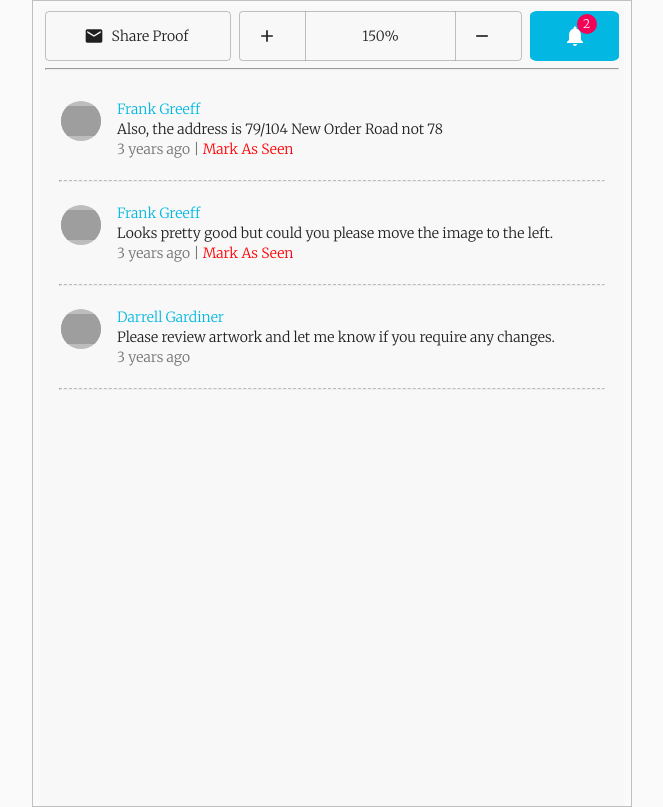
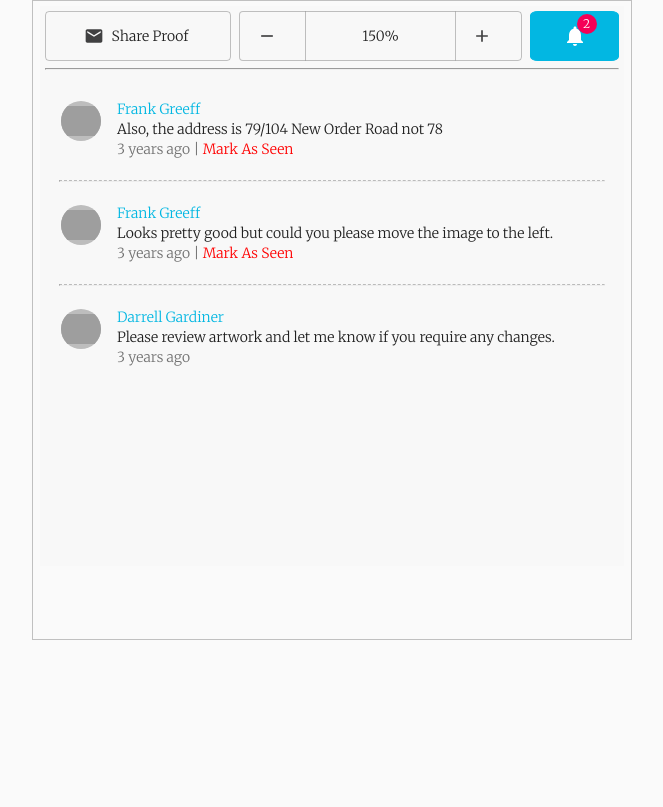
Before and after one commit to shishirkaji/testrealhub, a React (Create React App) app: page /comments in a window 1280 px wide. Shown: the whole page, without its empty margins (308-971 px from the left). Built offline with nearby package versions, Linux system fonts and the light colour scheme; grey boxes are pictures that could not be loaded.

Commit message:
final commit

```diff
--- a/src/components/ArtworkComments/ArtworkComments.js
+++ b/src/components/ArtworkComments/ArtworkComments.js
@@ -8,7 +8,10 @@ const ArtworkComments = () => {
   return (
     <Fragment>
       <CssBaseline />
-      <Container maxWidth="sm" style={{ border: "1px solid rgba(0, 0, 0, 0.23)", paddingRight: "7px", paddingLeft: "7px" }}>
+      <Container maxWidth="sm" style={{
+        border: "1px solid rgba(0, 0, 0, 0.23)", height:
+          "80vh", paddingRight: "7px", paddingLeft: "7px"
+      }}>
         <div className="gen_bg">
           {/* create a top bar */}
           <Header />
--- a/src/components/ArtworkComments/partials/Comment.js
+++ b/src/components/ArtworkComments/partials/Comment.js
@@ -9,11 +9,6 @@ const Comment = () => {
     useEffect(() => {
         getCommentData();
     }, [])
-    useEffect(() => {
-
-        console.log(state.comments)
-        console.log(state.loading)
-    }, [state.comments])
     const useStyles = makeStyles((theme) => ({
         root: {
             width: '100%',
--- a/src/components/ArtworkComments/partials/Header.js
+++ b/src/components/ArtworkComments/partials/Header.js
@@ -30,12 +30,8 @@ const Header = () => {
   const style = useStyles();
   let [hidebadge, setHideBadge] = useState({ hidebadge: false, bg: "#02b7e2", iconColor: "white", border: "1px solid #02b7e2" })
   useEffect(() => {
-    console.log(state.unseen)
-    console.log("rendering ")
-    console.log(hidebadge.bg)
     if (state.unseen < 1) {
-      console.log("changing  badge ")
-      setHideBadge({ hidebadge: true, bg: null, iconColor: "black", border: "1px solid rgba(0, 0, 0, 0.23)" })
+      setHideBadge({ hidebadge: true, bg: null, iconColor: "#404041", border: "1px solid rgba(0, 0, 0, 0.23)" })
       // setHideBadge({ hidebadge: true, bg: null })
     }
     else {
@@ -51,7 +47,7 @@ const Header = () => {
       <Grid className={style.grid} item xs={4}>
         <Button
           className={style.button}
-          startIcon={<EmailIcon />}
+          startIcon={<EmailIcon style={{ color: "#404041" }} />}
           variant="outlined"
           fullWidth
         >
@@ -60,9 +56,9 @@ const Header = () => {
       </Grid>
       <Grid className={style.grid} item xs={6}>
         <ButtonGroup aria-label="outlined primary button group" fullWidth>
-          <Button startIcon={<AddIcon />}></Button>
+          <Button style={{ color: "#404041" }} startIcon={<RemoveIcon />}></Button>
           <Button className={style.label} style={{ width: "312%" }}>150%</Button>
-          <Button startIcon={<RemoveIcon />}></Button>
+          <Button  style={{ color: "#404041" }} startIcon={<AddIcon />}></Button>
         </ButtonGroup>
       </Grid>
       <Grid className={style.grid} item xs={2}>
--- a/src/components/ArtworkComments/partials/ListComment.js
+++ b/src/components/ArtworkComments/partials/ListComment.js
@@ -13,15 +13,19 @@ const ListComment = ({ classes, comments, markSeen }) => {
         setTimeout(() => {
             // hit the global state function to reduce the no of unseen comments.
             markSeen()
-            console.log(id)
             document.getElementById(`${id}`).style.display = "none";
         }, 1000)
 
     }
     const showComments = () => {
+        let commentLength = comments.length;
+        let counter = 1;
         return comments.map(comment => {
+            let showHr = true
+            console.log(counter)
+            if(counter >= commentLength) showHr = false
+            counter = counter +1
             var time = moment(comment.dates.created.date_time, 'DD/MM/YYYY').fromNow();
-            var id = comment.id
             return (
                 <React.Fragment key={comment.id}>
                     <ListItem key={comment.id}>
@@ -73,7 +77,8 @@ const ListComment = ({ classes, comments, markSeen }) => {
                                 </React.Fragment>
                             } />
                     </ListItem>
-                    <hr className={classes.dashed} />
+                    {showHr ?  <hr className={classes.dashed} /> : null }
+
                 </React.Fragment>
             )
         })
--- a/src/components/ArtworkComments/style.css
+++ b/src/components/ArtworkComments/style.css
@@ -2,7 +2,7 @@
 
 .gen_bg {
     background-color: #F8F8F8;
-    height: 100vh;
+    height: 70vh;
     padding: 5px;
     margin-top: 5px;
 }
```
